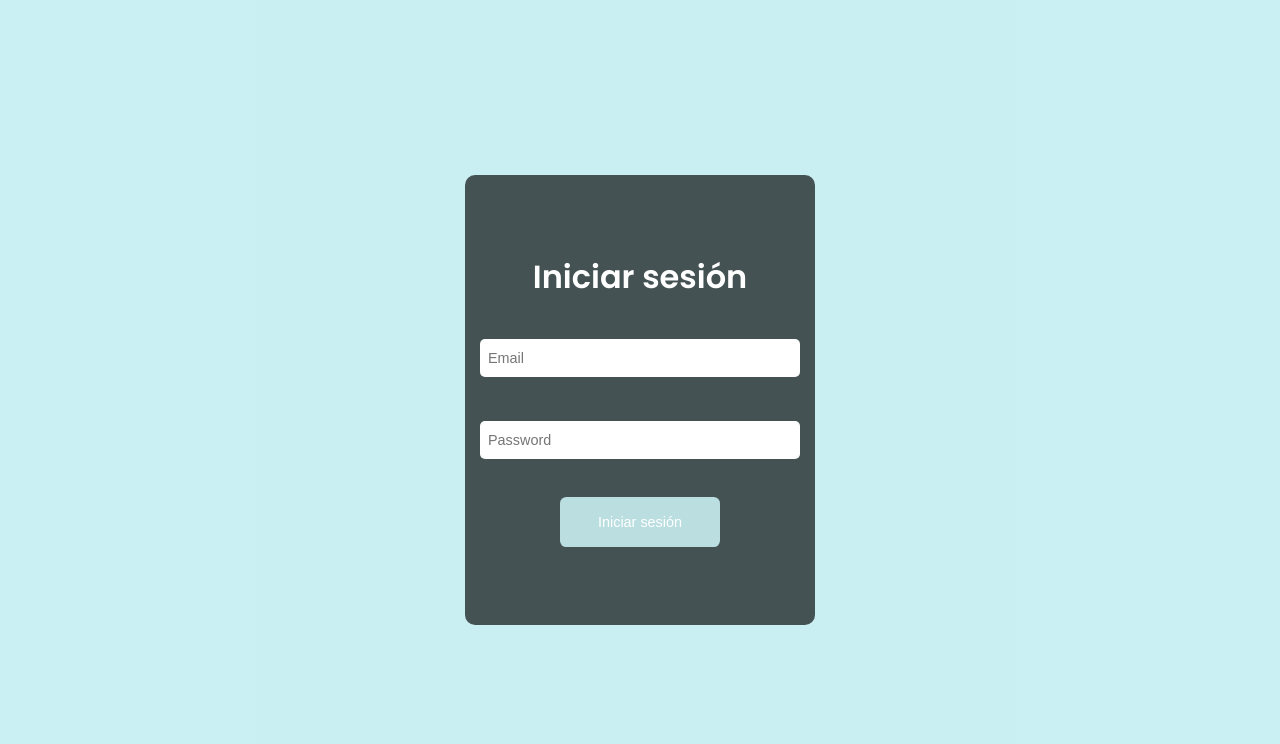
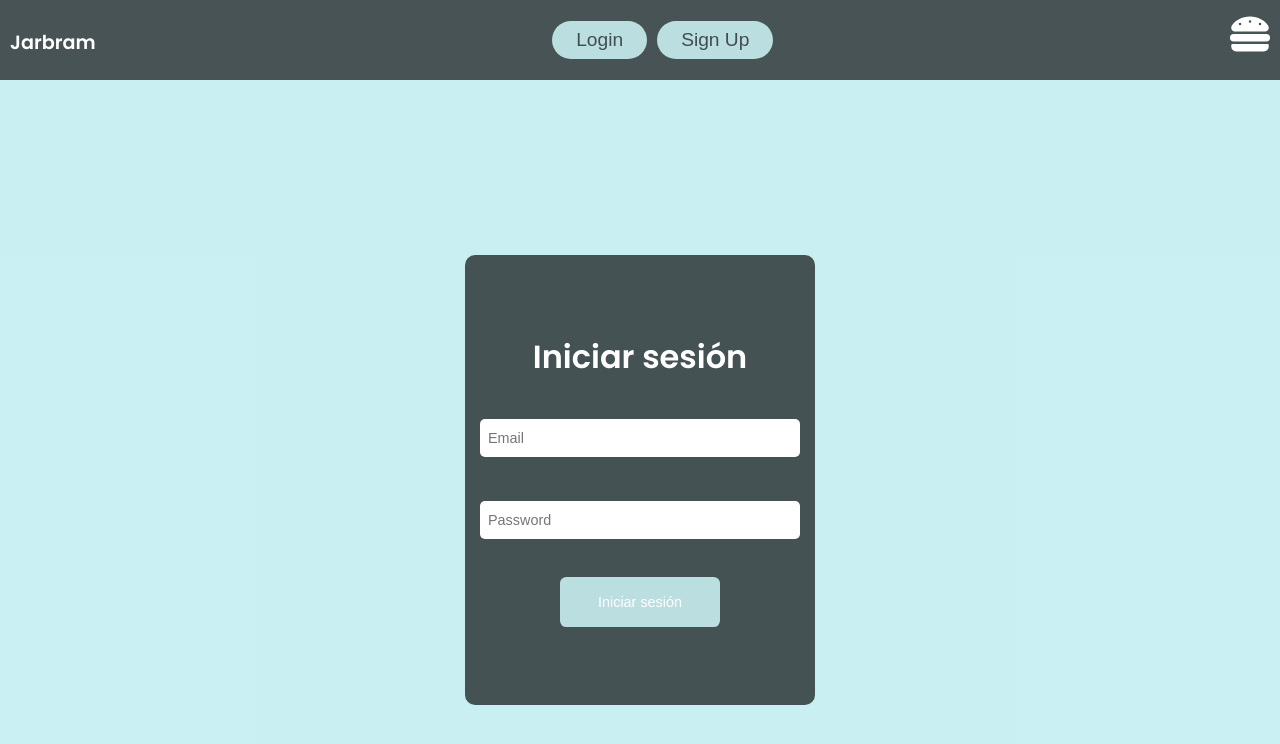
Before and after one commit to Jarbram/CarService, a React (Create React App) app in the folder client/: page /login in a window 1280 px wide. Shown: the top 744 px of the page. Built offline with nearby package versions, Linux system fonts and the light colour scheme.

Commit message:
improving routes

```diff
--- a/client/src/components/navbar/Navbar.jsx
+++ b/client/src/components/navbar/Navbar.jsx
@@ -12,7 +12,7 @@ const Navbar = () => {
 
   return (
     <nav className='container-navbar'>
-      <h1 className='navbar-title'>Jarbram</h1>
+      <h1 className='navbar-title'><Link to ="/">Jarbram</Link></h1>
       <div className='btn-loginSignup'>
         <Link to='/login'>
           <button className='btn-login'>Login</button>
--- a/client/src/login/Login.jsx
+++ b/client/src/login/Login.jsx
@@ -2,6 +2,7 @@
 import './login.css'
 import React, { useState } from "react";
 import axios from "axios";
+import Navbar from '../components/navbar/Navbar.jsx'
 
 const Login = ({ setUser }) => {
   const [email, setEmail] = useState("");
@@ -21,6 +22,8 @@ const Login = ({ setUser }) => {
   };
 
   return (
+    <>
+    <Navbar />
     <div className='container'>
         <form className='form-login' onSubmit={handleSubmit}>
           {error && <div className="error">{error}</div>}
@@ -46,6 +49,7 @@ const Login = ({ setUser }) => {
           <button className='btn' type="submit">Iniciar sesión</button>
         </form>
     </div>
+    </>
   );
 };
 
--- a/client/src/signup/SignUp.jsx
+++ b/client/src/signup/SignUp.jsx
@@ -1,6 +1,7 @@
 import './signUp.css'
 import React, { useState, useMemo } from "react";
 import axios from "axios";
+import Navbar from '../components/navbar/Navbar.jsx'
 
 const SignUp = () => {
   const [user, setUser] = useState({
@@ -37,6 +38,8 @@ const SignUp = () => {
   }, [user.email, user.first_name, user.last_name, user.password]);
 
   return (
+    <>
+    <Navbar />
     <div className="container">
       <form className='form-signUp' onSubmit={handleSubmit}>
       <h2 className='signUp-title'>Registrarse</h2>
@@ -99,6 +102,7 @@ const SignUp = () => {
         </button>
       </form>
     </div>
+    </>
   );
 };
 
```
